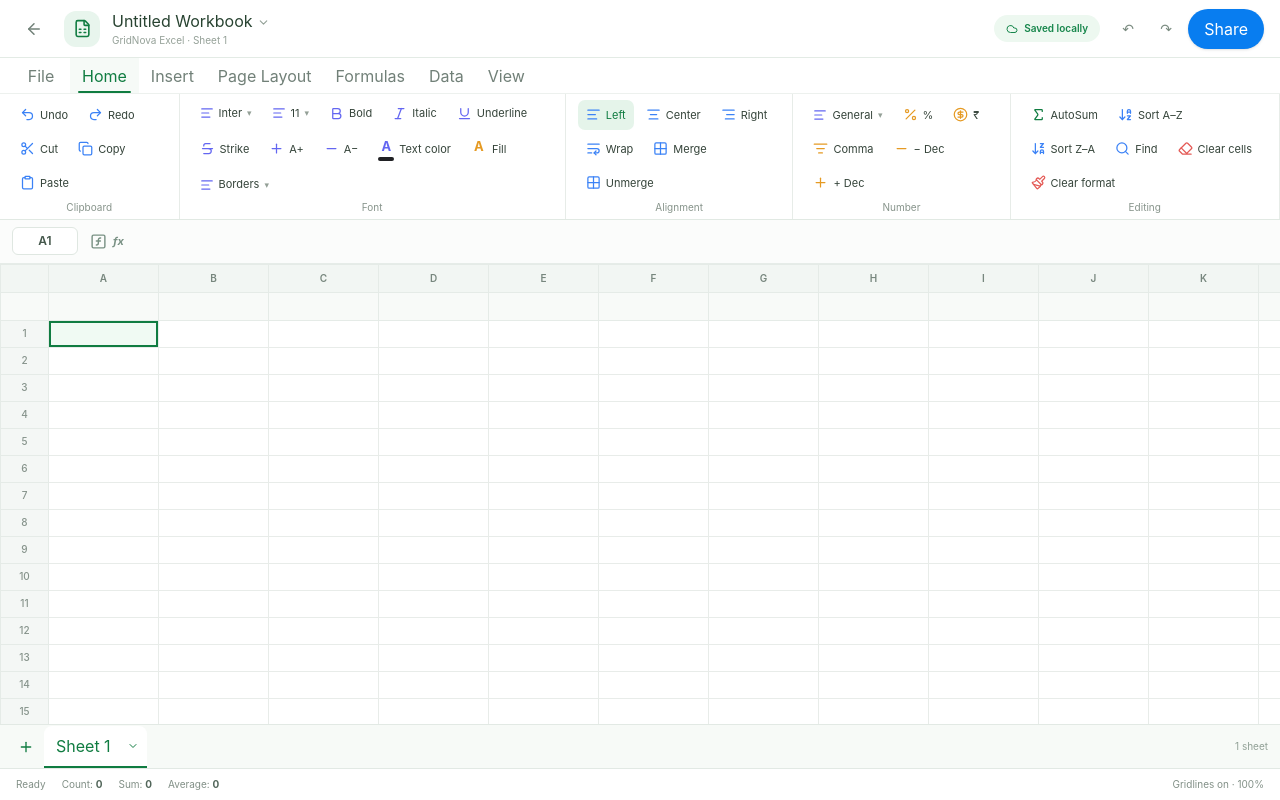
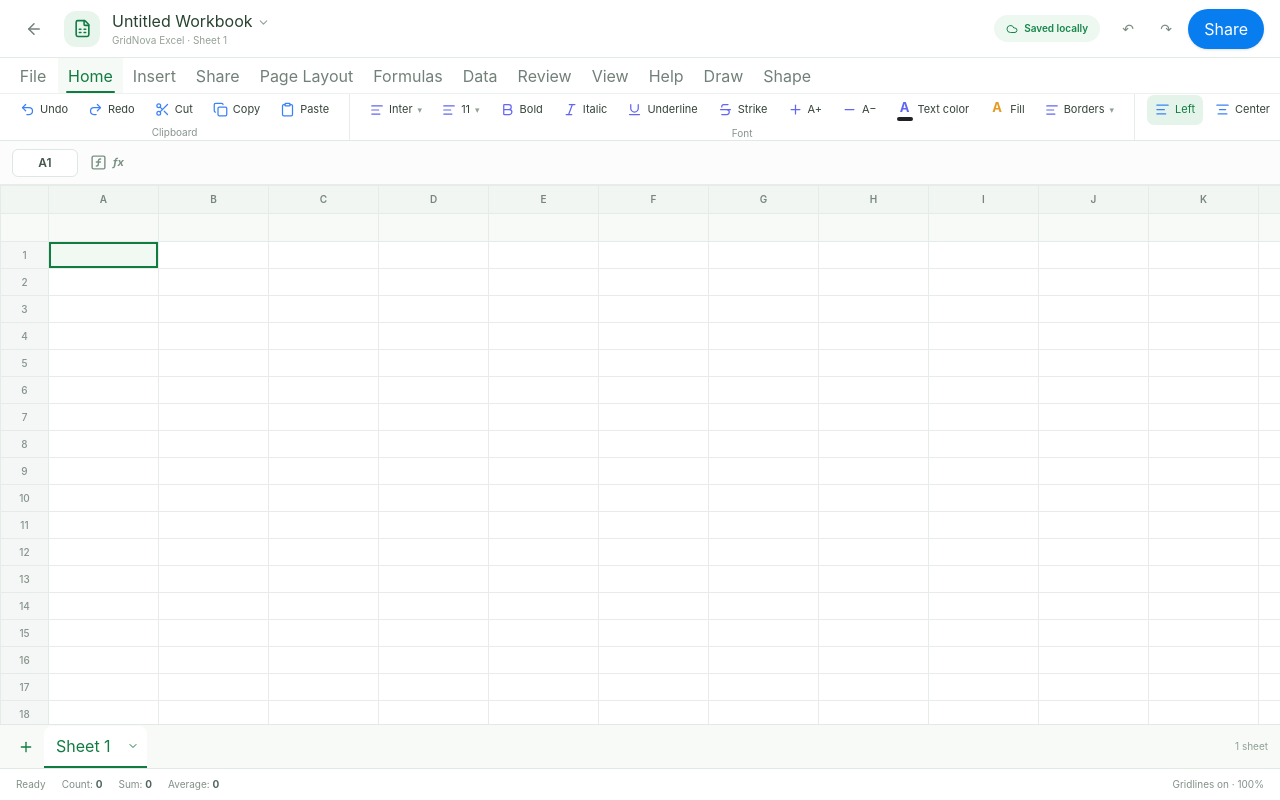
Before and after one commit to iGurpeetSingh/GridNova., a React (Vite) app: page / in a window 1280 px wide. Both pictures are taken after a click on the button "New workbook". Built offline with nearby package versions, Linux system fonts and the light colour scheme.

Commit message:
feat: expand Excel ribbon tabs and compact toolbar layout

```diff
--- a/src/components/Ribbon.tsx
+++ b/src/components/Ribbon.tsx
@@ -12,14 +12,14 @@ import {
 } from "lucide-react";
 import type { CellStyle, SheetData } from "../types";
 
-type Tab = "File"|"Home"|"Insert"|"Page Layout"|"Formulas"|"Data"|"View";
+type Tab = "File"|"Home"|"Insert"|"Share"|"Page Layout"|"Formulas"|"Data"|"Review"|"View"|"Help"|"Draw"|"Shape";
 interface Props {
   activeTab:Tab; setActiveTab:(t:Tab)=>void; onAction:(action:string)=>void;
   onFormat:(style:Partial<CellStyle>)=>void; style:CellStyle; sheet:SheetData;
   showFormulas:boolean; setShowFormulas:(v:boolean)=>void; zoom:number; setZoom:(v:number)=>void;
   orientation:"portrait"|"landscape"; setOrientation:(v:"portrait"|"landscape")=>void;
 }
-const tabs:Tab[]=["File","Home","Insert","Page Layout","Formulas","Data","View"];
+const tabs:Tab[]=["File","Home","Insert","Share","Page Layout","Formulas","Data","Review","View","Help","Draw","Shape"];
 const tones:Record<string,string>={green:"#107c41",blue:"#3b82f6",indigo:"#6366f1",amber:"#e59a23",purple:"#8b5cf6",rose:"#e45a56",pink:"#e66aa8"};
 function Tool({label,icon:Icon,action,onAction,tone="blue",active=false}:any){
   return <button onMouseDown={e=>e.preventDefault()} onClick={()=>onAction(action)} title={label} className={`ribbon-action ${active?"active":""}`}>
@@ -33,7 +33,7 @@ function Drop({label,value,options,onPick,tone="indigo"}:{label:string;value:str
   </div>;
 }
 function Group({label,children}:{label:string;children:ReactNode}){
-  return <div className="ribbon-group"><div className="flex h-full flex-col justify-between"><div className="flex flex-1 flex-wrap content-center items-center gap-1">{children}</div><div className="ribbon-label">{label}</div></div></div>;
+  return <div className="ribbon-group"><div className="flex h-full flex-col justify-between"><div className="flex flex-1 flex-nowrap content-center items-center gap-1 whitespace-nowrap">{children}</div><div className="ribbon-label">{label}</div></div></div>;
 }
 export default function Ribbon({activeTab,setActiveTab,onAction,onFormat,style,sheet,showFormulas,setShowFormulas,zoom,setZoom,orientation,setOrientation}:Props){
   const [colorMenu,setColorMenu]=useState<"text"|"fill"|null>(null);
@@ -71,6 +71,23 @@ export default function Ribbon({activeTab,setActiveTab,onAction,onFormat,style,s
         <Group label="Import">{button("Import CSV / Excel",Upload,"import","green")}</Group>
         <Group label="Sort & filter">{button("Sort A–Z",SortAsc,"sort-az","blue")}{button("Sort Z–A",ArrowDownZA,"sort-za","blue")}{button(sheet.filters?"Remove filters":"Add filters",Filter,"filters","blue",sheet.filters)}{button("Remove duplicates",Eraser,"duplicates","rose")}</Group>
       </>;
+      case "Share":return <>
+        <Group label="Share workbook">{button("Share link",Link,"share","green")}{button("Export Excel",FileSpreadsheet,"export-xlsx","green")}{button("Export PDF",FileText,"export-pdf","rose")}</Group>
+      </>;
+      case "Review":return <>
+        <Group label="Notes">{button("New comment",MessageSquare,"comment","blue")}{button("Insert checkbox",SquareCheck,"checkbox","blue")}{button("Find",Search,"find","blue")}</Group>
+        <Group label="Review tools">{button("Remove duplicates",Eraser,"duplicates","rose")}{button("Clear cells",Trash2,"clear","rose")}</Group>
+      </>;
+      case "Help":return <>
+        <Group label="Help">{button("Keyboard shortcuts",FunctionSquare,"help-shortcuts","blue")}{button("About GridNova",FileSpreadsheet,"help-about","green")}</Group>
+      </>;
+      case "Draw":return <>
+        <Group label="Cell markup">{button("Highlight cell",Highlighter,"draw-highlight","amber")}{button("Pen color",Palette,"draw-color","blue")}{button("Add note",MessageSquare,"comment","blue")}</Group>
+      </>;
+      case "Shape":return <>
+        <Group label="Cell borders">{button("All borders",Grid2X2,"shape-border-all","blue")}{button("Outer border",Grid2X2,"shape-border-outer","blue")}{button("No border",Eraser,"shape-border-none","rose")}</Group>
+        <Group label="Cell fill">{colorPicker("fill")}</Group>
+      </>;
       case "View":return <>
         <Group label="Zoom"><Tool label="Zoom out" icon={ZoomOut} action="zoom-out" onAction={()=>setZoom(zoom-10)}/><span className="px-2 text-xs font-semibold text-[#526458]">{zoom}%</span><Tool label="Zoom in" icon={ZoomIn} action="zoom-in" onAction={()=>setZoom(zoom+10)}/><Drop label="Zoom" value={`${zoom}% options`} options={["50%","75%","100%","125%","150%","175%","200%"]} onPick={v=>setZoom(Number(v.replace("%","")))}/></Group>
         <Group label="Window">{button(sheet.freezeTopRow?"Unfreeze top row":"Freeze top row",Rows3,"freeze","blue",sheet.freezeTopRow)}</Group>
@@ -78,7 +95,7 @@ export default function Ribbon({activeTab,setActiveTab,onAction,onFormat,style,s
     }
   };
   return <div className="no-print shrink-0 border-b border-[#e1e9e3] bg-white">
-    <div className="flex h-9 items-stretch border-b border-[#edf1ee] px-3">{tabs.map(tab=><button key={tab} onMouseDown={e=>e.preventDefault()} onClick={()=>setActiveTab(tab)} className={`relative min-w-[58px] px-3 text-xs font-semibold transition ${activeTab===tab?"bg-[#f6faf7] text-[#107c41]":"text-[#718078] hover:bg-[#f7faf8]"}`}>{tab}{activeTab===tab&&<span className="absolute bottom-0 left-2 right-2 h-[2px] rounded-full bg-[#107c41]"/>}</button>)}</div>
-    <div className="ribbon-scroll flex min-h-[82px] items-stretch">{content()}</div>
+    <div className="flex h-9 items-stretch border-b border-[#edf1ee] px-2 overflow-x-auto">{tabs.map(tab=><button key={tab} onMouseDown={e=>e.preventDefault()} onClick={()=>setActiveTab(tab)} className={`relative shrink-0 min-w-[50px] px-2.5 text-[11px] font-medium transition ${activeTab===tab?"bg-[#f6faf7] text-[#107c41]":"text-[#718078] hover:bg-[#f7faf8]"}`}>{tab}{activeTab===tab&&<span className="absolute bottom-0 left-2 right-2 h-[2px] rounded-full bg-[#107c41]"/>}</button>)}</div>
+    <div className="ribbon-scroll flex h-[46px] min-h-[46px] items-center overflow-x-auto">{content()}</div>
   </div>;
 }
```
